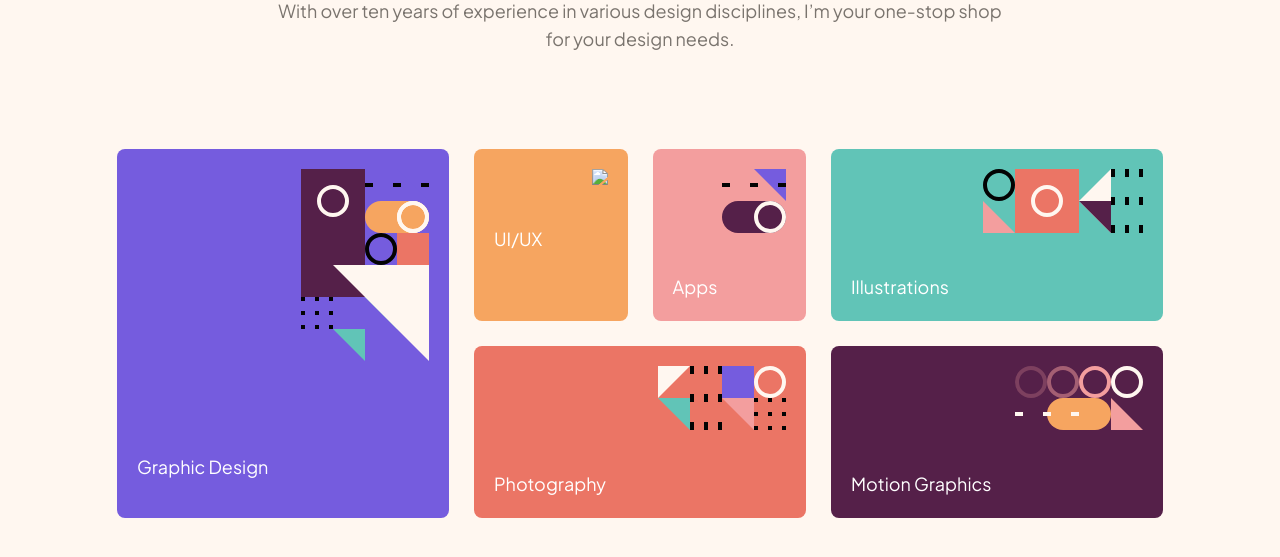
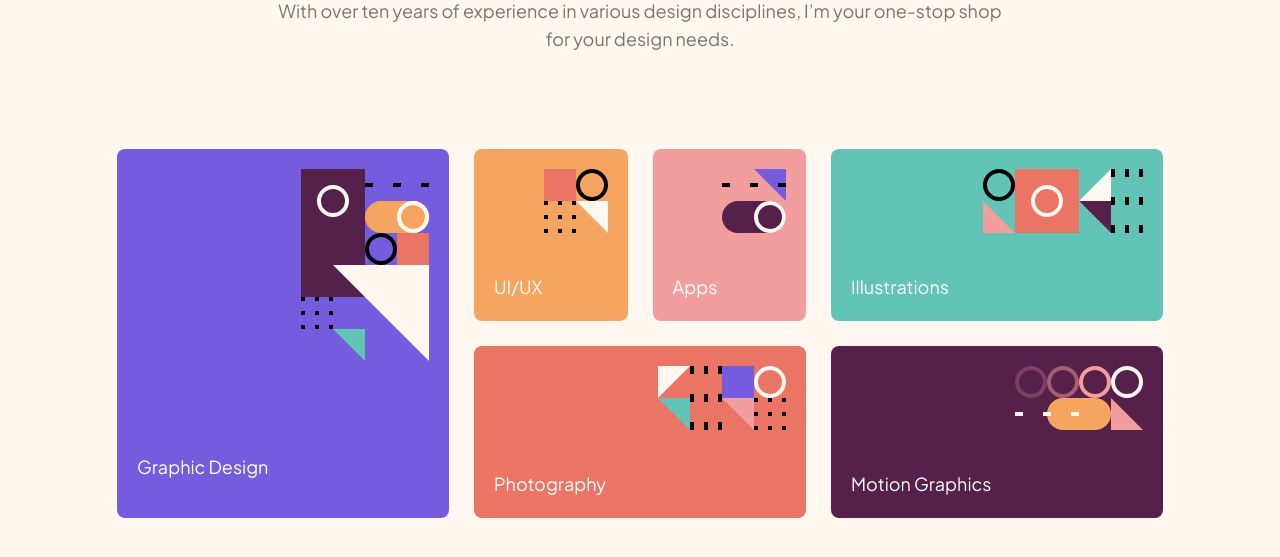
Before and after one commit to toramanarda/singlePage, a plain HTML site: page index.html in a window 1280 px wide. Shown: the part 275-832 px from the top of the page. Drawn offline with Linux system fonts and the light colour scheme; a web font is replaced by a local one.

Commit message:
hatalı bir patch yolu düzeltildi.

```diff
--- a/index.html
+++ b/index.html
@@ -36,7 +36,7 @@
     <div class="kutu-container">
       <div class="kutucuk">
         <div class="kutu"><img src="assets/img/grafikdesingicon.svg" />Graphic Design</div>
-        <div class="kutu tek"><img src="assets/img/uc╠ğ_uxicon.svg" />UI/UX</div>
+        <div class="kutu tek"><img src="assets/img/uxicon.svg" />UI/UX</div>
         <div class="kutu tek"><img src="assets/img/apps.svg" />Apps</div>
         <div class="kutu"><img src="assets/img/photografy.svg" />Illustrations</div>
         <div class="kutu"><img src="assets/img/illustrations.svg" />Photography</div>
```
